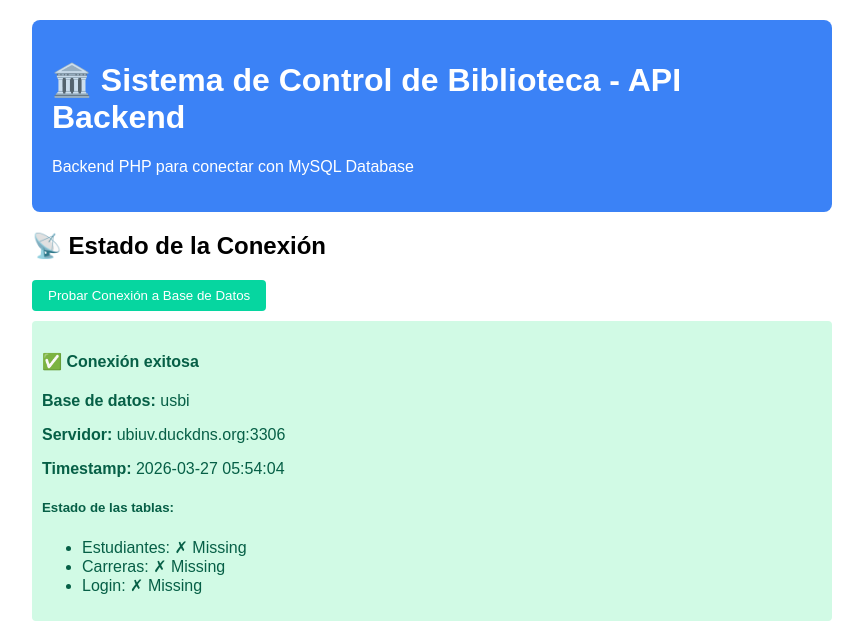
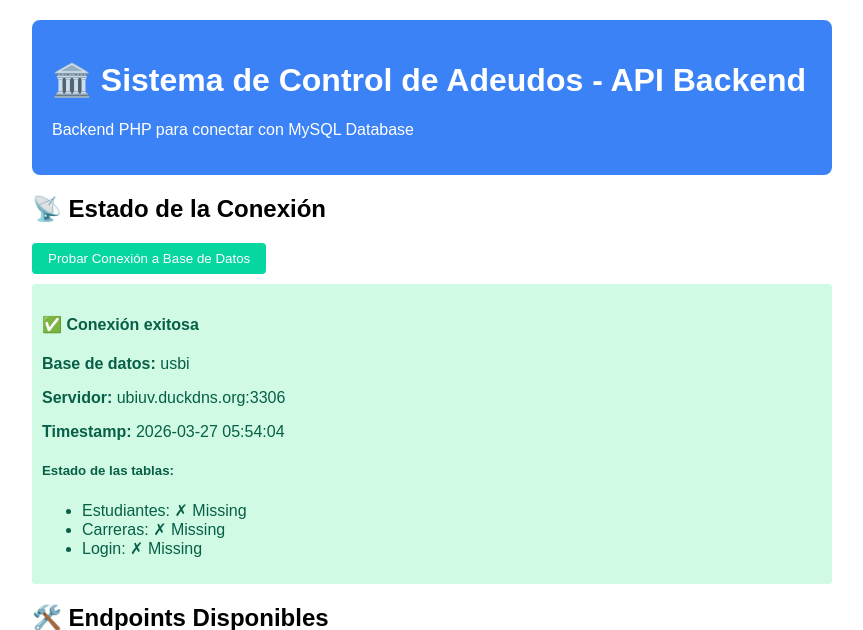
Before and after one commit to S22007412/usbi, a PHP site: page /biblioteca/index.php in a window 1280 px wide. Shown: the top 630 px of the page, without its empty margins (208-1071 px from the left). Run offline with PHP 8.4, Linux system fonts and the light colour scheme; data that the repository does not hold is empty.

Commit message:
Arreglar la consistencia del nombre del proyecto

```diff
--- a/biblioteca/index.php
+++ b/biblioteca/index.php
@@ -6,7 +6,7 @@ header('Content-Type: text/html; charset=UTF-8');
 <head>
     <meta charset="UTF-8">
     <meta name="viewport" content="width=device-width, initial-scale=1.0">
-    <title>API Backend - Sistema de Control de Biblioteca</title>
+    <title>API Backend - Sistema de Control de Adeudos</title>
     <style>
         body { font-family: Arial, sans-serif; max-width: 800px; margin: 0 auto; padding: 20px; }
         .header { background: #3b82f6; color: white; padding: 20px; border-radius: 8px; margin-bottom: 20px; }
@@ -25,7 +25,7 @@ header('Content-Type: text/html; charset=UTF-8');
 </head>
 <body>
     <div class="header">
-        <h1>🏛️ Sistema de Control de Biblioteca - API Backend</h1>
+        <h1>🏛️ Sistema de Control de Adeudos - API Backend</h1>
         <p>Backend PHP para conectar con MySQL Database</p>
     </div>
 
--- a/index.html
+++ b/index.html
@@ -3,7 +3,7 @@
 <head>
     <meta charset="UTF-8">
     <meta name="viewport" content="width=device-width, initial-scale=1.0">
-    <title>Sistema de Control de Biblioteca</title>
+    <title>Sistema de Control de Adeudos</title>
     <link rel="stylesheet" href="styles.css">
     <link href="https://cdnjs.cloudflare.com/ajax/libs/font-awesome/6.0.0/css/all.min.css" rel="stylesheet">
     <script src="https://cdnjs.cloudflare.com/ajax/libs/jspdf/2.5.1/jspdf.umd.min.js"></script>
@@ -70,7 +70,7 @@
             <!-- Dashboard Page -->
             <div class="page active" id="dashboard">
                 <div class="page-header">
-                    <h1>Sistema de Control de Biblioteca</h1>
+                    <h1>Sistema de Control de Adeudos</h1>
                     <p>Registro de Devoluciones con Folios Automáticos</p>
                 </div>
 
--- a/login.html
+++ b/login.html
@@ -3,7 +3,7 @@
 <head>
     <meta charset="UTF-8">
     <meta name="viewport" content="width=device-width, initial-scale=1.0">
-    <title>Iniciar Sesión - Sistema de Control de Biblioteca</title>
+    <title>Iniciar Sesión - Sistema de Control de Adeudos</title>
     <link href="https://fonts.googleapis.com/css2?family=Inter:wght@300;400;500;600;700&display=block" rel="stylesheet"/>
     <link href="https://fonts.googleapis.com/css2?family=Material+Symbols+Outlined:wght,FILL@100..700,0..1&display=block" rel="stylesheet"/>
 
@@ -18,7 +18,7 @@
                     <span class="material-symbols-outlined logo-icon">library_books</span>
                 </div>
                 <h1>Biblioteca</h1>
-                <p class="subtitle">Sistema de Control de Devoluciones</p>
+                <p class="subtitle">Sistema de Control de Adeudos</p>
             </div>
 
             <div class="login-card">
--- a/script.js
+++ b/script.js
@@ -1,5 +1,4 @@
-// Sistema de Control de Biblioteca - JavaScript with Backend API
-/* global Chart */
+// Sistema de Control de Adeudos - JavaScript with Backend API
 
 // API Configuration - Update this to your server's URL
 const API_BASE_URL = 'https://ubiuv.duckdns.org/biblioteca/api';
```
Also changed, not shown: README.md.
